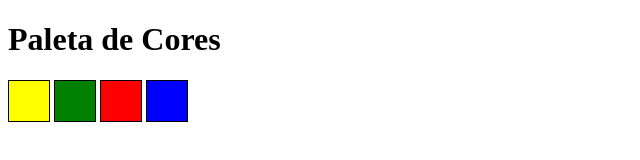
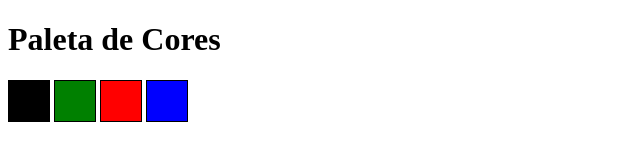
Before and after one commit to Thesamuel01/pixels-art, a plain HTML site: page index.html in a window 1280 px wide. Shown: the whole page, without its empty margins (0-640 px from the left). Drawn offline with Linux system fonts and the light colour scheme.

Commit message:
Terceiro requisito atendido

```diff
--- a/index.html
+++ b/index.html
@@ -10,7 +10,7 @@
 <body>
     <h1 id="title">Paleta de Cores</h1>
     <div id="color-palette">
-        <div class="color yellow"></div>
+        <div class="color black"></div>
         <div class="color green"></div>
         <div class="color red"></div>
         <div class="color blue"></div>
--- a/style.css
+++ b/style.css
@@ -1,5 +1,5 @@
-.yellow {
-  background-color: yellow;
+.black {
+  background-color: black;
 }
 
 .blue {
```
